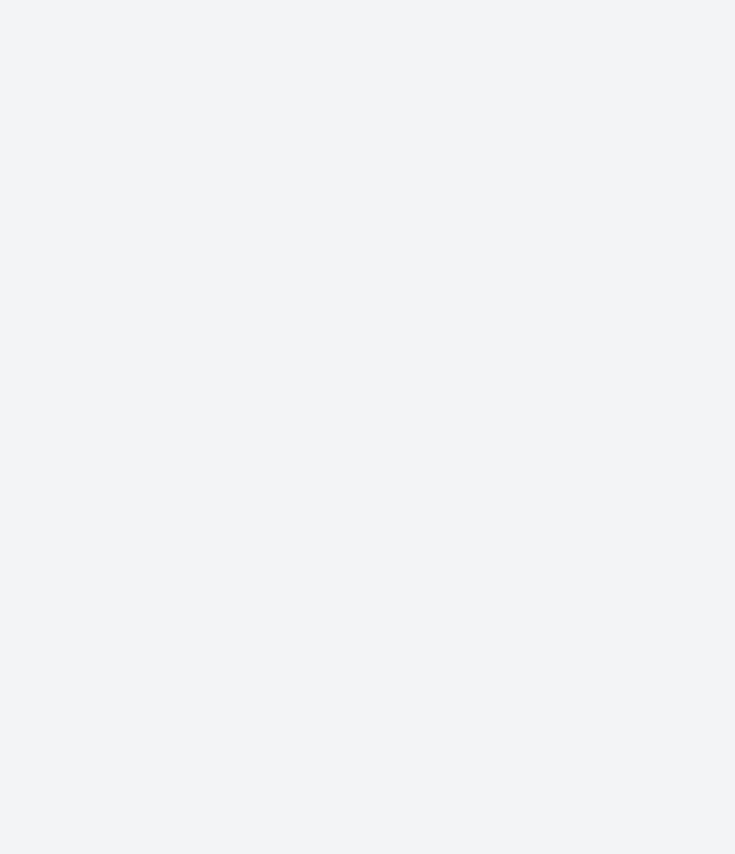
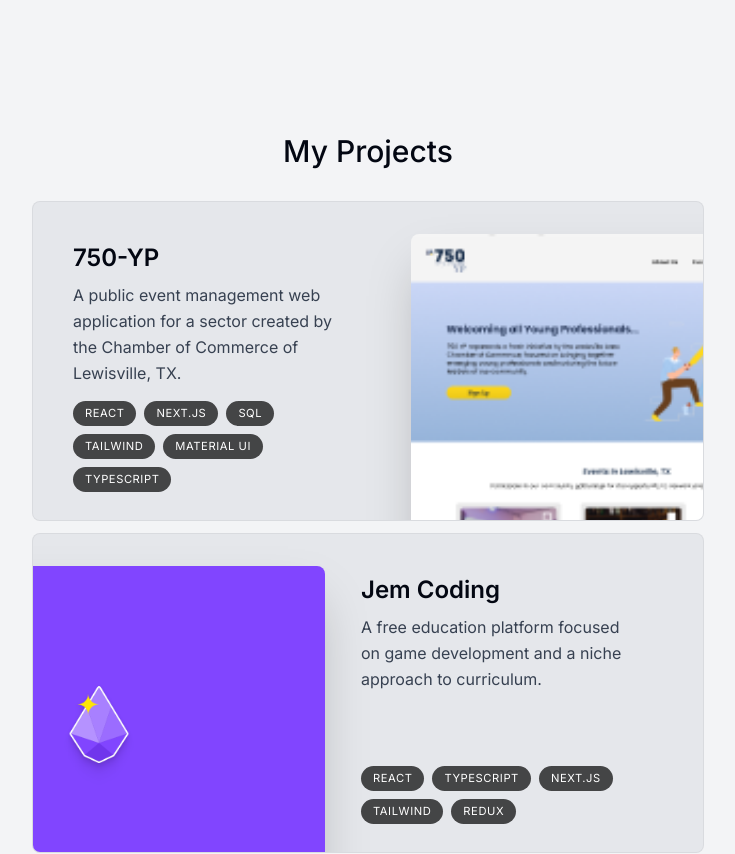
Before and after one commit to em-ess/portfolio-site, a Next.js app: page / in a window 1280 px wide. Shown: the part 1200-2054 px from the top of the page, without its empty margins (272-1007 px from the left). Built offline with nearby package versions, Linux system fonts and the light colour scheme.

Commit message:
Created projects component with framer motion.

```diff
--- a/app/page.tsx
+++ b/app/page.tsx
@@ -1,5 +1,6 @@
 import About from "@/components/about";
 import Profile from "@/components/profile";
+import Projects from "@/components/projects";
 import Spacer from "@/components/spacer";
 
 export default function Home() {
@@ -8,6 +9,7 @@
       <Profile />
       <Spacer />
       <About />
+      <Projects />
     </main>
   );
 }
--- /dev/null
+++ b/components/projects.tsx
@@ -0,0 +1,57 @@
+import React from "react";
+import SectionHeading from "./section-heading";
+import { projectsData } from "@/lib/data";
+import Image from "next/image";
+
+export default function Projects() {
+  return (
+    <section>
+      <SectionHeading>My projects</SectionHeading>
+      <div>
+        {projectsData.map((project, index) => (
+          <React.Fragment key={index}>
+            <Project {...project} />
+          </React.Fragment>
+        ))}
+      </div>
+    </section>
+  );
+}
+type ProjectProps = (typeof projectsData)[number];
+
+function Project({ title, description, tags, imageUrl }: ProjectProps) {
+  return (
+    <section className="group bg-gray-200 max-w-[42rem] mb-3 border border-black/5 rounded-lg overflow-hidden sm:pr-8 relative sm:h-[20rem] hover:bg-gray-200 transition sm:group-even:pl-8">
+      <div className="pt-4 pb-7 px-5 sm:pl-10 sm:pr-2 sm:pt-10 sm:max-w-[50%] flex flex-col h-full sm:group-even:ml-[18rem]">
+        <h3 className="text-2xl font-semibold">{title}</h3>
+        <p className="mt-2 leading-relaxed text-gray-700">{description}</p>
+        <ul className="flex flex-wrap mt-4 gap-2 sm:mt-auto">
+          {tags.map((tag, index) => (
+            <li
+              className="bg-black/[0.7] px-3 py-1 text-[0.7rem] uppercase tracking-wider text-white rounded-full"
+              key={index}
+            >
+              {tag}
+            </li>
+          ))}
+        </ul>
+      </div>
+      <Image
+        src={imageUrl}
+        alt="Project"
+        quality={95}
+        className="absolute hidden sm:block top-8 -right-40 w-[28.25rem] rounded-t-lg shadow-2xl transition
+        group-hover:scale-[1.04]
+        group-hover:-translate-x-3
+        group-hover:translate-y-3
+        group-hover:-rotate-2
+
+        group-even:group-hover:translate-x-3
+        group-even:group-hover:translate-y-3
+        group-even:group-hover:rotate-2
+
+        group-even:right-[initial] group-even:-left-40"
+      />
+    </section>
+  );
+}
```
